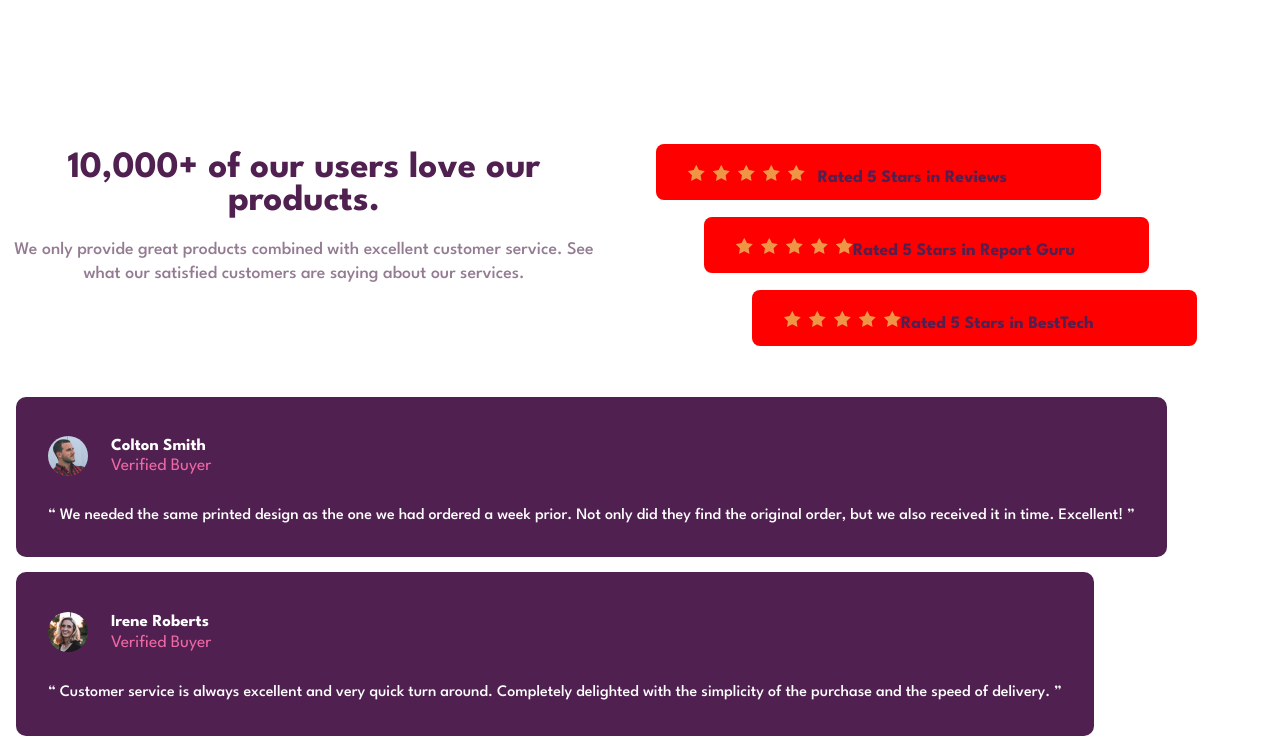
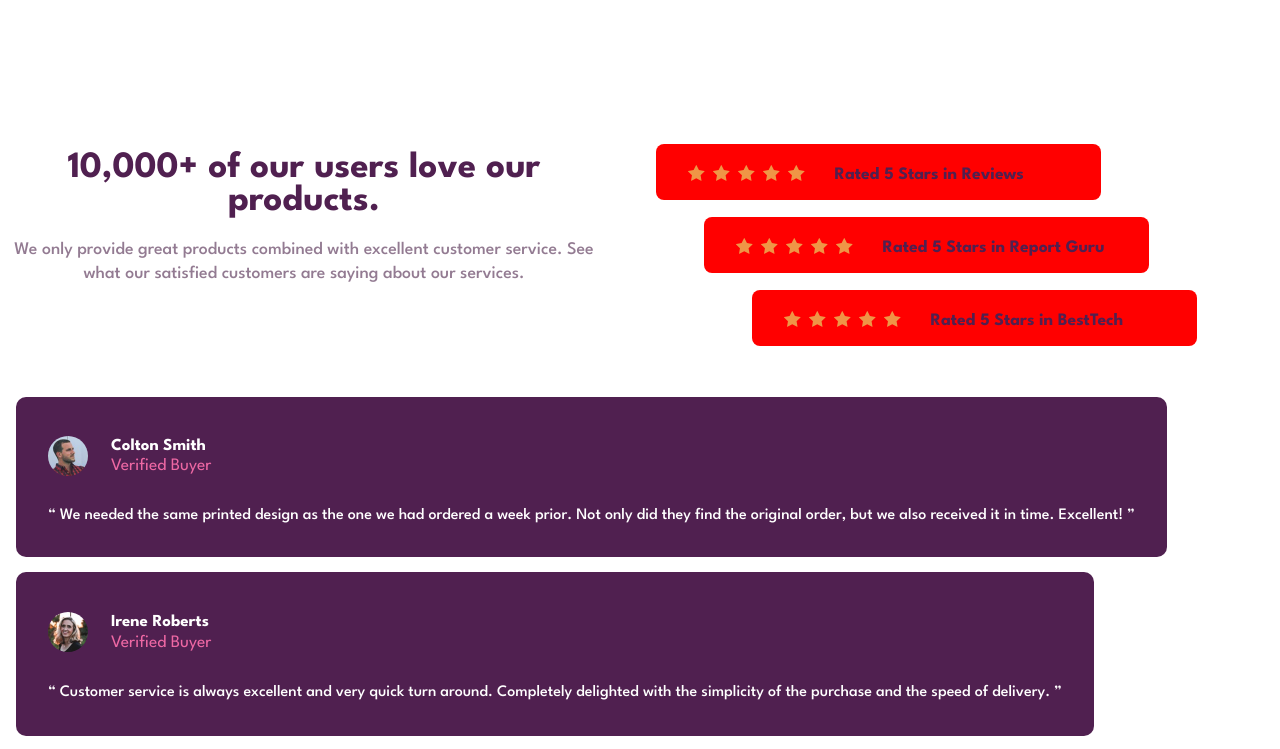
Before and after one commit to mrcordova/social-proof-section, a plain HTML site: page index.html in a window 1280 px wide. Shown: the top 749 px of the page. Drawn offline with Linux system fonts and the light colour scheme.

Commit message:
add padding for review and stars

```diff
--- a/css/style.css
+++ b/css/style.css
@@ -78,6 +78,12 @@ body {
     margin-inline-start: 6rem;
 }
 
+.rating-best>p {
+    /* Desktop */
+    align-self: flex-start;
+    padding-inline-start: 1.85rem;
+}
+
 .ratings-con>div {
 
     /* gap: 12px; */
@@ -109,8 +115,13 @@ body {
 
 }
 .rating-reviews>p  {
+    /* Mobile */
     padding-inline-start: 0.8rem;
     padding-inline-end: 0.14rem;
+
+    /* Desktop */
+    padding-inline-start: 1.85rem;
+    align-self: flex-start;
 
 }
 .rating-report {
@@ -121,6 +132,12 @@ body {
 
     /* Desktop */
     margin-inline-start: 3rem;
+}
+
+.rating-report>p {
+    /* Desktop */
+    align-self: flex-start;
+    padding-inline-start: 1.85rem;
 }
 .testmonials-con {
     margin-inline: 1rem;
@@ -191,7 +208,9 @@ body {
     margin-block-end: 2.5rem;
 
     /* Desktop */
-        flex: 1;
+    flex: 1;
+
+
 }
 .title-para {
     /* Mobile */
```
